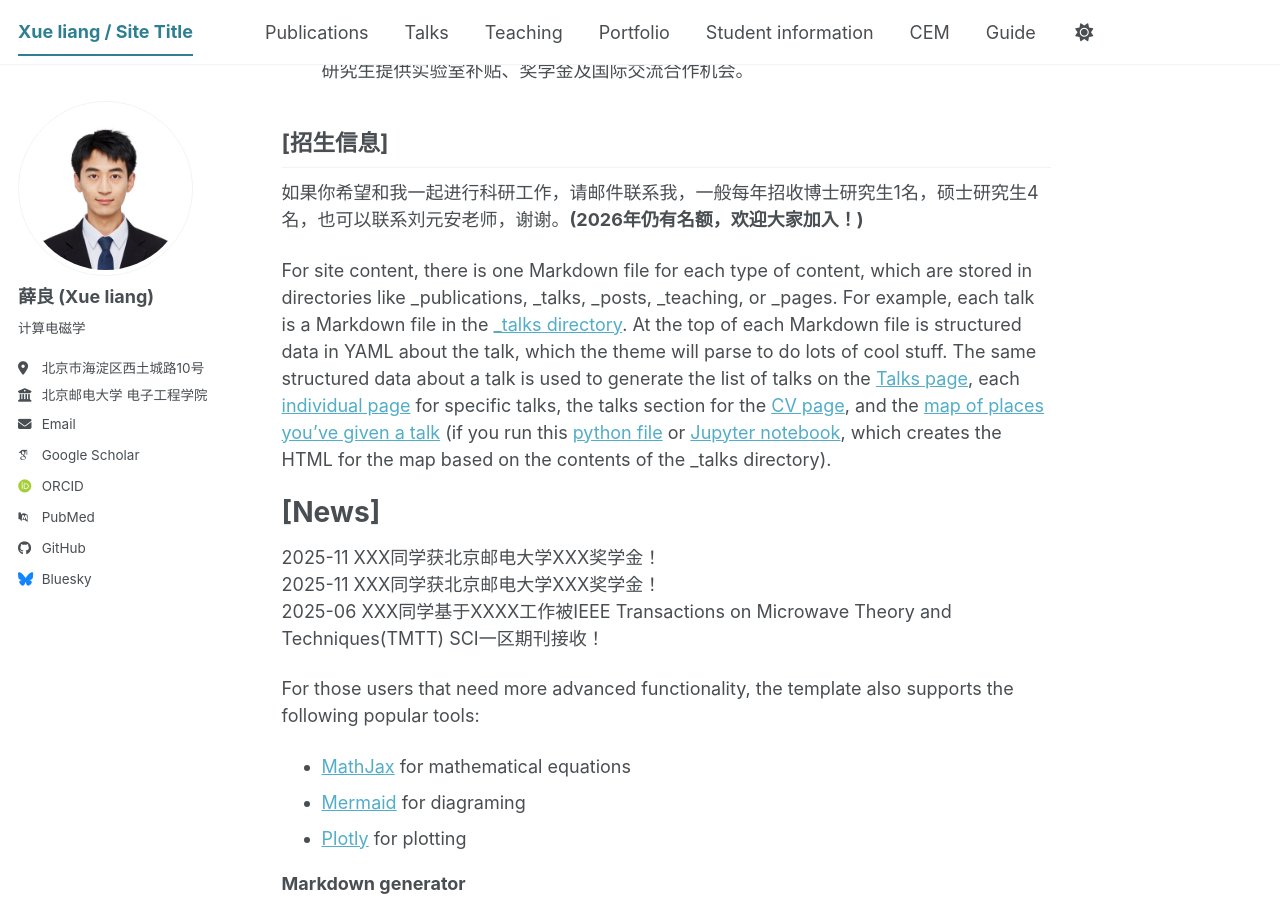
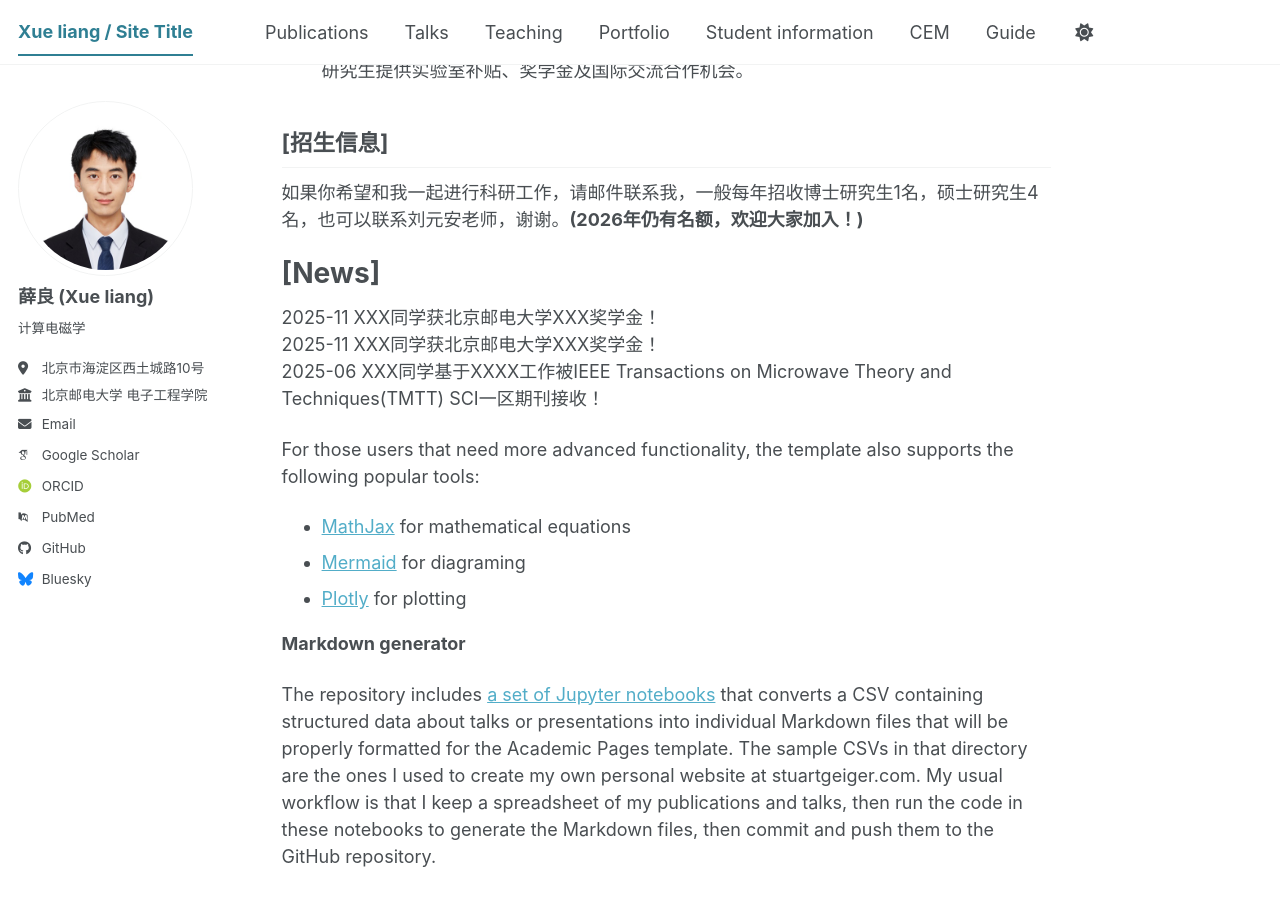
Before and after one commit to TsingHuaGo/xueliang.github.io, a Jekyll site: the page built from _pages/about.md, in a window 1280 px wide and 900 px high, scrolled down 1357 px. Built offline with Jekyll 4.4.1, drawn with Linux system fonts in a browser that asks for light colours; some web fonts are replaced; a script bundle is joined from its source files by our own code; library files that are not in the unit come from our copies; part of the change alters nothing that is shown.

Commit message:
Update about.md

```diff
--- a/_pages/about.md
+++ b/_pages/about.md
@@ -10,7 +10,7 @@ redirect_from:
 薛良，男，硕士研究生在读，师从北京邮电大学[郭星月副教授](https://teacher.bupt.edu.cn/guoxingyue)从事计算电磁学高频近似方法（弹跳射线法）的研究。目前已有一篇ICCEM会议论文在投，获研究生一等奖学金、深交所企业奖学金等荣誉，并获优秀研究生干部、优秀骨干、优秀志愿者等称号。
 
 
-[个人主页]
+[官网主页]
 ------
 https://teacher.bupt.edu.cn/guoxingyue
 
@@ -56,10 +56,6 @@ https://teacher.bupt.edu.cn/guoxingyue
 ------
 如果你希望和我一起进行科研工作，请邮件联系我，一般每年招收博士研究生1名，硕士研究生4名，也可以联系刘元安老师，谢谢。**(2026年仍有名额，欢迎大家加入！)**
 
-For site content, there is one Markdown file for each type of content, which are stored in directories like _publications, _talks, _posts, _teaching, or _pages. For example, each talk is a Markdown file in the [_talks directory](https://github.com/academicpages/academicpages.github.io/tree/master/_talks). At the top of each Markdown file is structured data in YAML about the talk, which the theme will parse to do lots of cool stuff. The same structured data about a talk is used to generate the list of talks on the [Talks page](https://academicpages.github.io/talks), each [individual page](https://academicpages.github.io/talks/2012-03-01-talk-1) for specific talks, the talks section for the [CV page](https://academicpages.github.io/cv), and the [map of places you've given a talk](https://academicpages.github.io/talkmap.html) (if you run this [python file](https://github.com/academicpages/academicpages.github.io/blob/master/talkmap.py) or [Jupyter notebook](https://github.com/academicpages/academicpages.github.io/blob/master/talkmap.ipynb), which creates the HTML for the map based on the contents of the _talks directory).
-
-
-
 
 [News]
 ======
```
